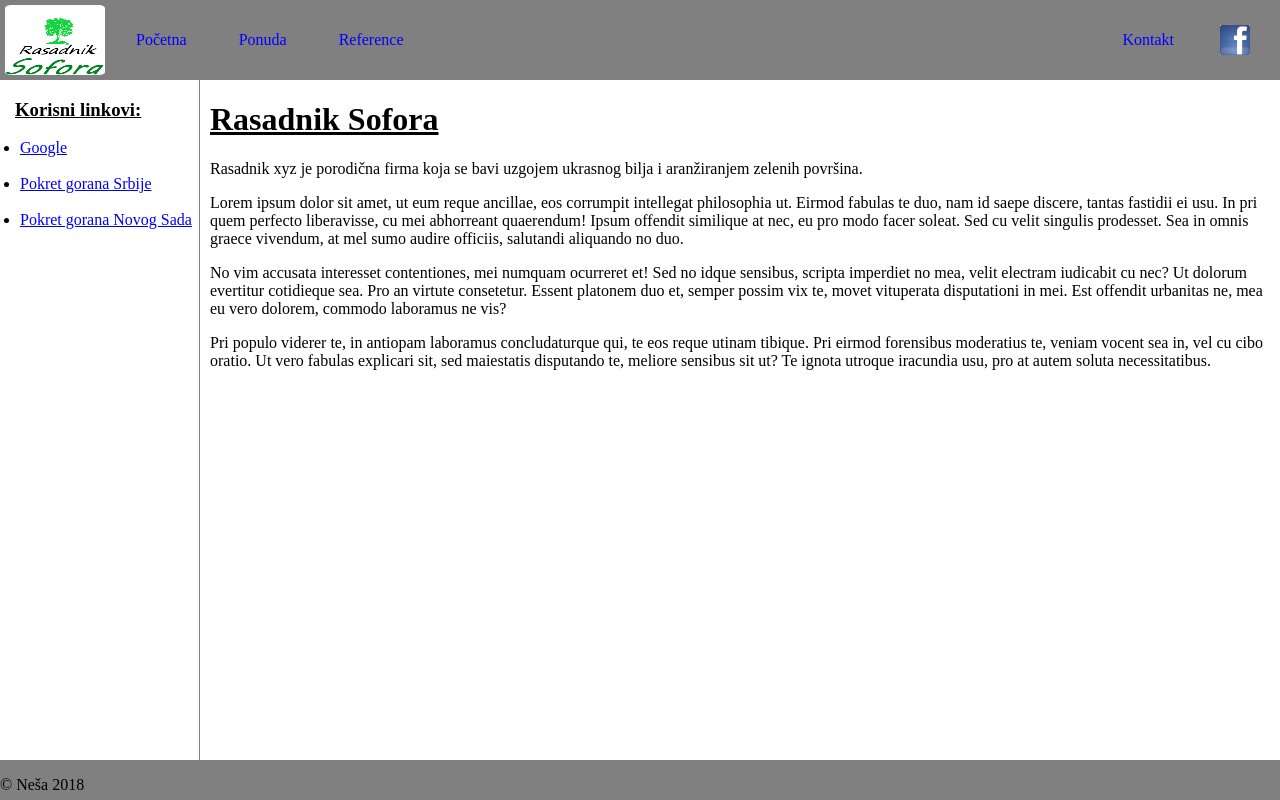
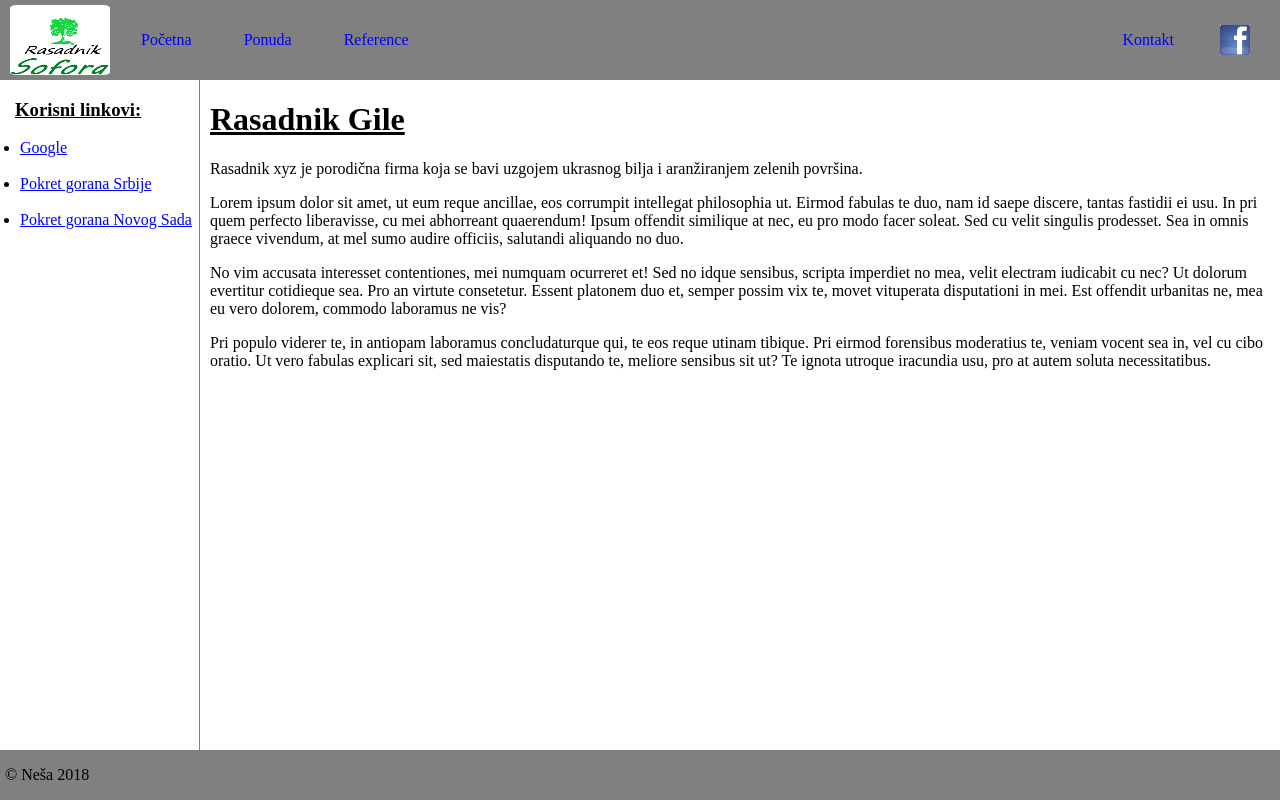
Before and after one commit to nmirce/rasadnik, a plain HTML site: page index.html in a window 1280 px wide. Drawn offline with Linux system fonts and the light colour scheme.

Commit message:
update footer-a

```diff
--- a/index.html
+++ b/index.html
@@ -32,7 +32,7 @@
             </ul>
         </aside>
         <main id="Home">
-          <h1>Rasadnik Sofora</h1>
+          <h1>Rasadnik Gile</h1>
 
               <p>Rasadnik xyz je porodična firma koja se bavi uzgojem ukrasnog bilja i aranžiranjem zelenih površina.</p>
               <p>Lorem ipsum dolor sit amet, ut eum reque ancillae, eos corrumpit intellegat philosophia ut. Eirmod fabulas te duo, nam id saepe discere, tantas fastidii ei usu. In pri quem perfecto liberavisse, cu mei abhorreant quaerendum! Ipsum offendit similique at nec, eu pro modo facer soleat. Sed cu velit singulis prodesset. Sea in omnis graece vivendum, at mel sumo audire officiis, salutandi aliquando no duo.</p>
--- a/style.css
+++ b/style.css
@@ -20,6 +20,7 @@ body {
 	height: auto;
 	background-color: gray;
 	margin: 0px;
+	padding-left: 5px;
 	display: grid;
 	grid-template-columns: auto 1fr 80px;
 }
@@ -163,13 +164,13 @@ a:link {
 /* STYLING FOOTER */
 
 #footer {
-	position: absolute;
+	position: fixed;
 	bottom: 0;
 	width: 100%;
-	height: 2.5rem;
+	/* height: 2.5rem; */
 	margin: 0;
 	padding-top: 0;
-	padding-left: 0;
+	padding-left: 5px;
 	background-color: gray;
 	color: black;
 	}
```
Also changed, not shown: kontakt.html (+1 -1 lines), package.json (deleted, +0 -22 lines), ponuda.html (+1 -1 lines), reference.html (+1 -1 lines), 3 other files.
